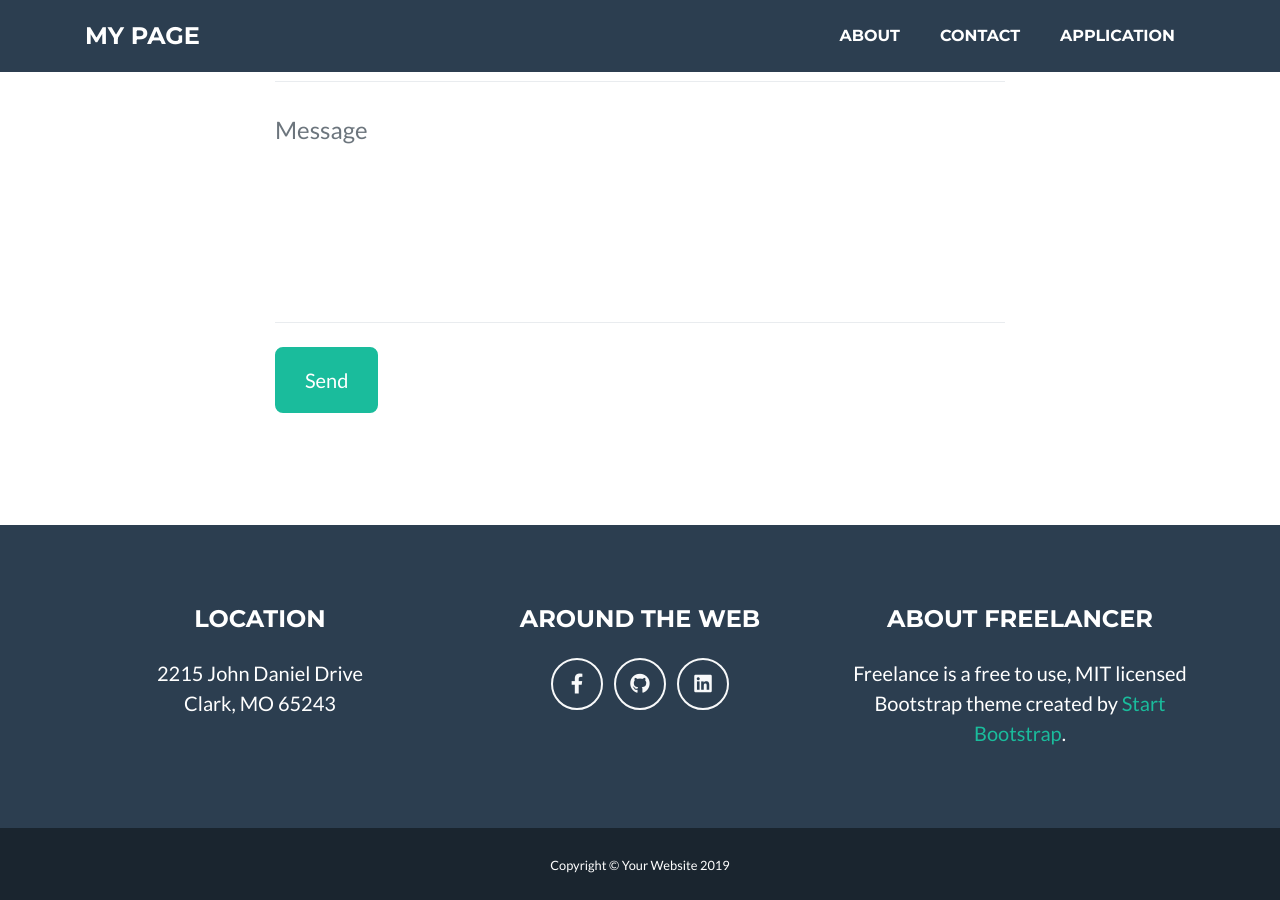
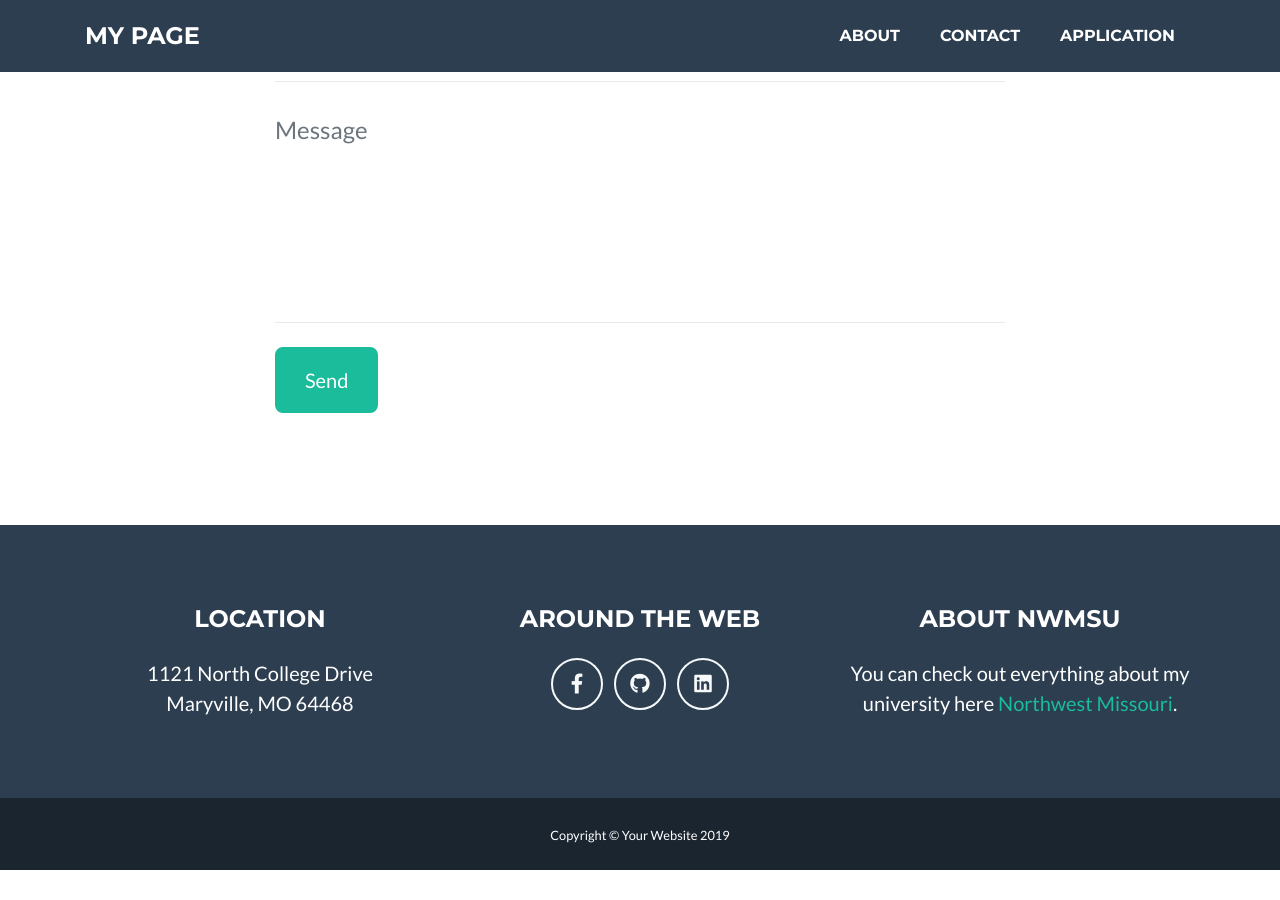
Before and after one commit to navyadevineni/about-navya, a Jekyll site: the page contact.html, which Jekyll copies as it is, in a window 1280 px wide and 900 px high, scrolled down 1213 px. Built offline with Jekyll 4.4.1, drawn with Linux system fonts in a browser that asks for light colours; after the commit the page ends 2083 px from its top, so only the background shows below that.

Commit message:
added few changes to contact page

```diff
--- a/contact.html
+++ b/contact.html
@@ -147,8 +147,8 @@
         <!-- Footer Location -->
         <div class="col-lg-4 mb-5 mb-lg-0">
           <h4 class="text-uppercase mb-4">Location</h4>
-          <p class="lead mb-0">2215 John Daniel Drive
-            <br>Clark, MO 65243</p>
+          <p class="lead mb-0">1121 North College Drive
+            <br>Maryville, MO 64468</p>
         </div>
 
         <!-- Footer Social Icons -->
@@ -167,9 +167,9 @@
 
         <!-- Footer About Text -->
         <div class="col-lg-4">
-          <h4 class="text-uppercase mb-4">About Freelancer</h4>
-          <p class="lead mb-0">Freelance is a free to use, MIT licensed Bootstrap theme created by
-            <a href="http://startbootstrap.com">Start Bootstrap</a>.</p>
+          <h4 class="text-uppercase mb-4">About NWMSU</h4>
+          <p class="lead mb-0">You can check out everything about my university here
+            <a href="https://www.nwmissouri.edu/">Northwest Missouri</a>.</p>
         </div>
 
       </div>
```
